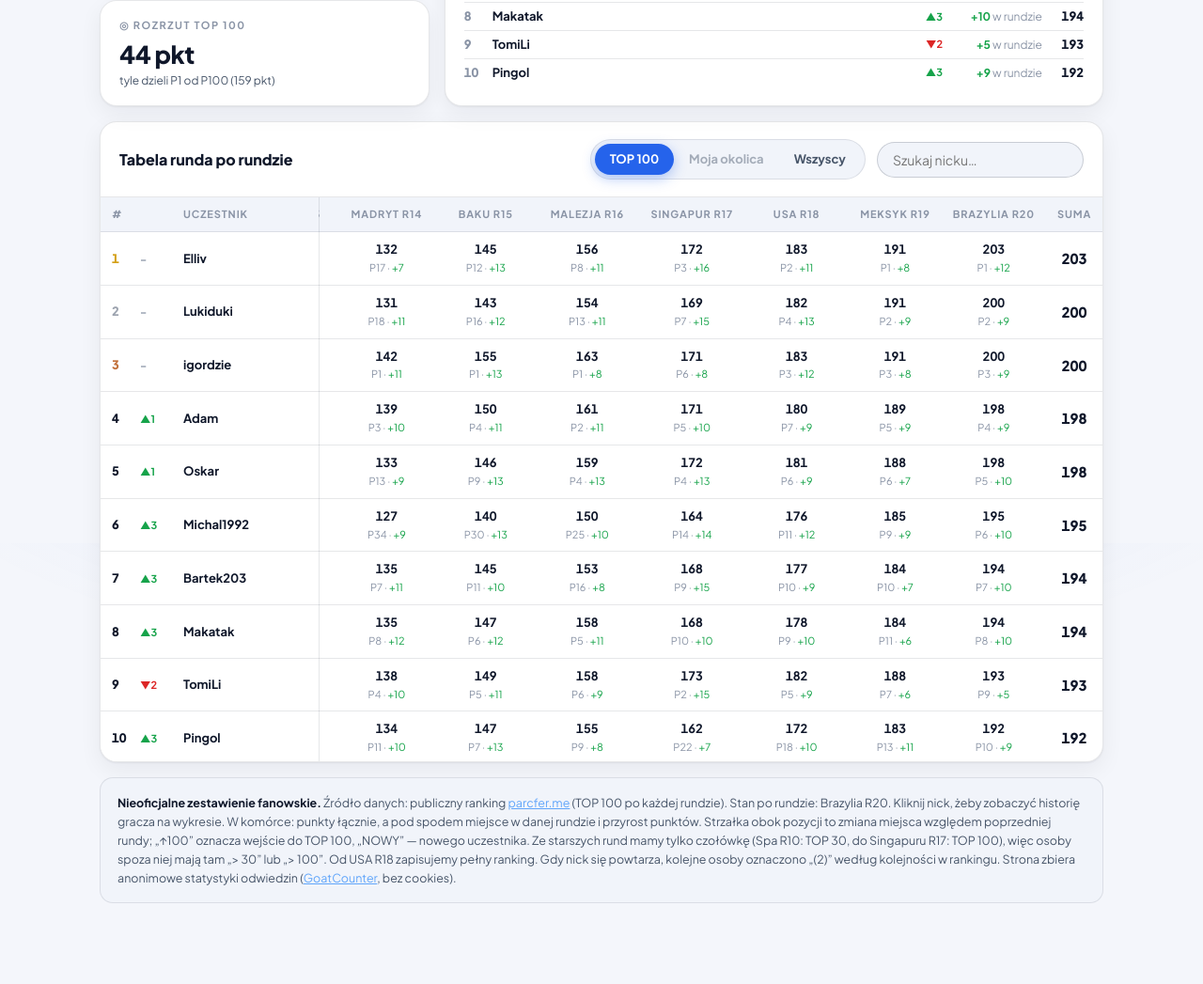
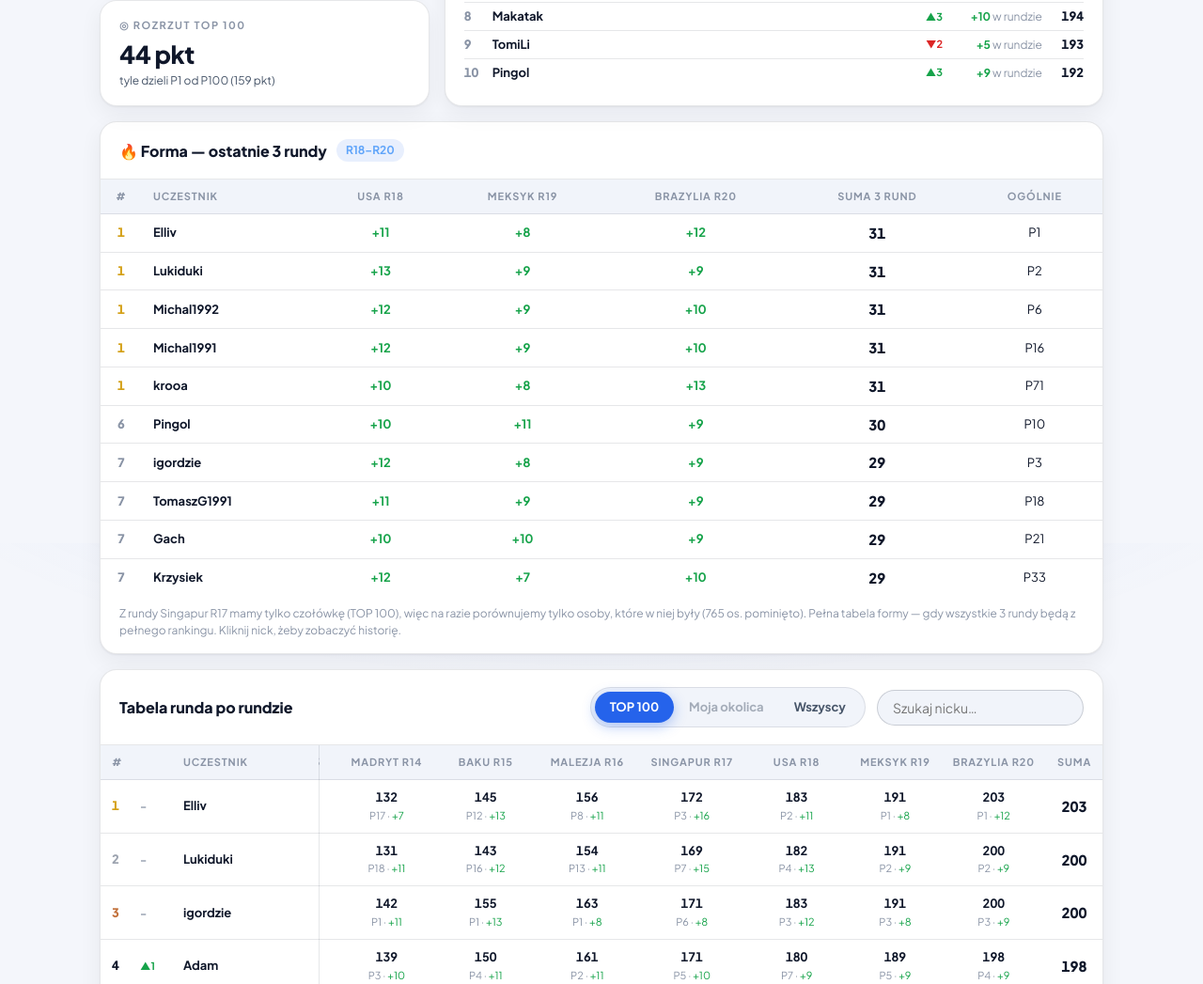
Before and after one commit to patrykw-labs/parcferme-ranking, a plain HTML site: page index.html in a window 1280 px wide. Shown: the part 1022-2069 px from the top of the page at 94% size. Before the commit the page ends 2023 px from the top, so only its background shows below. Drawn offline with Linux system fonts and the light colour scheme.

Commit message:
Tabela formy z ostatnich 3 rund

```diff
--- a/index.html
+++ b/index.html
@@ -124,6 +124,18 @@ h1 em{font-style:normal;background:linear-gradient(90deg,var(--accent-2),var(--a
 .top10 .g b{color:var(--up);font-weight:700}
 .top10 .p{width:34px;text-align:right;font-weight:800;font-variant-numeric:tabular-nums}
 .top10 li.me{background:var(--me);margin:0 -8px;padding:5px 8px;border-radius:8px}
+/* forma z ostatnich rund */
+.form{margin-top:16px;overflow:hidden}
+.form table{font-size:13px}
+.form th{position:static}
+.form td.nm-c,.form th.nm-c{text-align:left;font-weight:700}
+.form .fr{width:44px;font-weight:800;color:var(--muted);font-variant-numeric:tabular-nums}
+.form tr.f1 .fr{color:#d4a017}.form tr.f2 .fr{color:#9ca3af}.form tr.f3 .fr{color:#c2713b}
+.form .sum{font-size:15px;font-weight:800;font-variant-numeric:tabular-nums}
+.form .d{color:var(--up);font-weight:700}.form .d0{color:var(--muted)}
+.form .gap td{padding:4px;color:var(--muted);font-size:11px}
+.form .cap{padding:10px 20px 16px;font-size:12px;color:var(--muted)}
+@media (max-width:560px){.form .rd{display:none}}
 .tile{padding:18px 20px}
 .tile .val{font-size:26px;font-weight:800;letter-spacing:-.02em;margin-top:8px;line-height:1.15;word-break:break-word}
 .tile .val.up{color:var(--up)}
@@ -271,6 +283,12 @@ dialog.hist::backdrop{background:rgba(5,10,20,.6);backdrop-filter:blur(2px)}
     <div class="card tile"><div class="label">★ Najwięcej pkt w rundzie</div><div class="val" id="k-best">—</div><div class="desc" id="k-best-d"></div></div>
     <div class="card tile" id="t-top10"><div class="label">🏁 TOP 10 <span class="chip blue" id="k-top10-r">—</span></div><ol class="top10" id="k-top10"></ol></div>
     <div class="card tile" id="t-gap"><div class="label">◎ Rozrzut TOP 100</div><div class="val" id="k-gap">—</div><div class="desc" id="k-gap-d"></div></div>
+  </section>
+
+  <section class="card form" id="form-sec">
+    <div class="board-head"><h2>🔥 Forma — ostatnie 3 rundy <span class="chip blue" id="form-r">—</span></h2></div>
+    <div class="tw" style="max-height:none"><table id="form-table"></table></div>
+    <div class="cap" id="form-cap"></div>
   </section>
 
   <section class="card board">
@@ -695,6 +713,44 @@ document.addEventListener('click', function(e) {
 document.getElementById('hist').addEventListener('click', function(e) { if (e.target === this) this.close(); });
 window.addEventListener('resize', function() { psDrawChart(); });
 
+// forma: suma punktów z ostatnich FORM_N rund (tylko osoby z danymi ze wszystkich tych rund)
+var FORM_N = 3, FORM_TOP = 10;
+function psRenderForm(order) {
+  var sec = document.getElementById('form-sec'), n = state.rounds.length, R = state.rounds;
+  if (n < FORM_N + 1) { sec.style.display = 'none'; return; }
+  sec.style.display = '';
+  var idx = []; for (var i = n - FORM_N; i < n; i++) idx.push(i);
+  var rankOf = {}; order.forEach(function(k, i) { rankOf[k] = i + 1; });
+  var rows = [], missing = 0;
+  order.forEach(function(k) {
+    if (!state.participants[k][R[n - 1]]) return;
+    var ds = idx.map(function(i) { return psRoundDelta(k, i); });
+    if (ds.some(function(d) { return d === null; })) { missing++; return; }
+    rows.push({ k: k, ds: ds, sum: ds.reduce(function(a, b) { return a + b; }, 0) });
+  });
+  rows.sort(function(a, b) { return b.sum - a.sum || rankOf[a.k] - rankOf[b.k]; });
+  var short = function(r) { return (r.match(/R\d+$/) || [r])[0]; };
+  document.getElementById('form-r').textContent = short(R[n - FORM_N]) + '–' + short(R[n - 1]);
+  // miejsce w formie z remisami (ta sama suma = to samo miejsce)
+  var place = [], prev = null;
+  rows.forEach(function(r, i) { place[i] = prev !== null && rows[i - 1].sum === r.sum ? place[i - 1] : i + 1; prev = r.sum; });
+  var line = function(r, i) {
+    return '<tr class="' + (psIsMe(r.k) ? 'me ' : '') + (place[i] <= 3 ? 'f' + place[i] : '') + '"><td class="fr">' + place[i] + '</td><td class="nm-c" data-k="' + psEsc(r.k) + '">' + psEsc(psName(r.k)) + '</td>' +
+      r.ds.map(function(d) { return '<td class="rd"><span class="' + (d > 0 ? 'd' : 'd0') + '">' + psSigned(d) + '</span></td>'; }).join('') +
+      '<td class="sum">' + r.sum + '</td><td>P' + rankOf[r.k] + '</td></tr>';
+  };
+  var body = rows.slice(0, FORM_TOP).map(line).join('');
+  var mi = rows.findIndex(function(r) { return psIsMe(r.k); });
+  if (mi >= FORM_TOP) body += '<tr class="gap"><td colspan="' + (FORM_N + 4) + '">⋯</td></tr>' + line(rows[mi], mi);
+  document.getElementById('form-table').innerHTML = '<thead><tr><th class="fr">#</th><th class="nm-c">Uczestnik</th>' +
+    idx.map(function(i) { return '<th class="rd">' + psEsc(R[i]) + '</th>'; }).join('') + '<th>Suma ' + FORM_N + ' rund</th><th>Ogólnie</th></tr></thead><tbody>' + body + '</tbody>';
+  // rundy bazowe z samą czołówką ograniczają, kogo da się porównać
+  var partial = []; for (var j = n - FORM_N - 1; j < n - 1; j++) if (psPartial(R[j])) partial.push(R[j]);
+  document.getElementById('form-cap').textContent = (partial.length
+    ? 'Z rundy ' + partial.join(', ') + ' mamy tylko czołówkę (TOP ' + state.size[partial[partial.length - 1]] + '), więc na razie porównujemy tylko osoby, które w niej były (' + missing + ' os. pominięto). Pełna tabela formy — gdy wszystkie ' + FORM_N + ' rundy będą z pełnego rankingu. '
+    : (missing ? 'Pominięto ' + missing + ' os. bez danych ze wszystkich ' + FORM_N + ' rund. ' : '')) + 'Kliknij nick, żeby zobaczyć historię.';
+}
+
 function psRenderAll() {
   if (!state.rounds.length) {
     document.getElementById('ps-empty').style.display = 'block';
@@ -707,6 +763,7 @@ function psRenderAll() {
   var order = psOrder(last);
   psBuildLabels(order);
   psRenderKpis(order);
+  psRenderForm(order);
   psRenderTable();
 }
 
```
